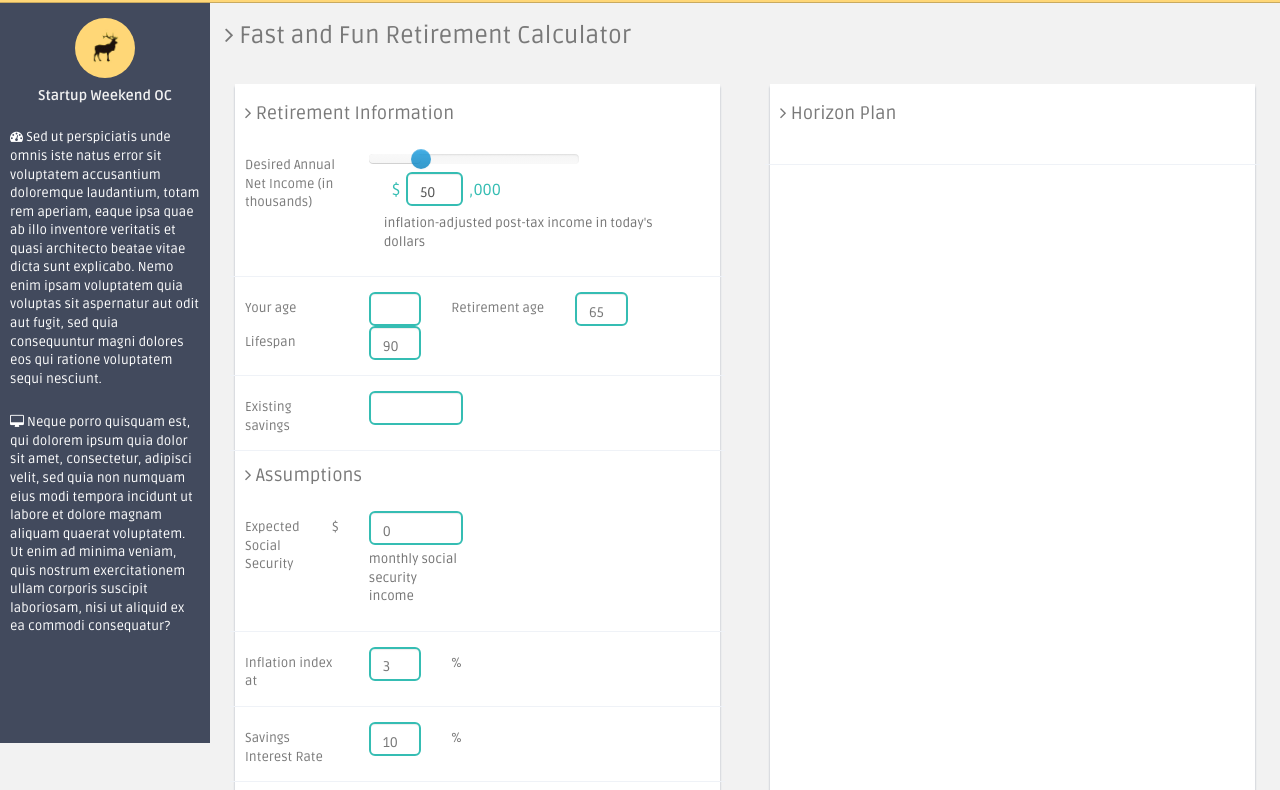
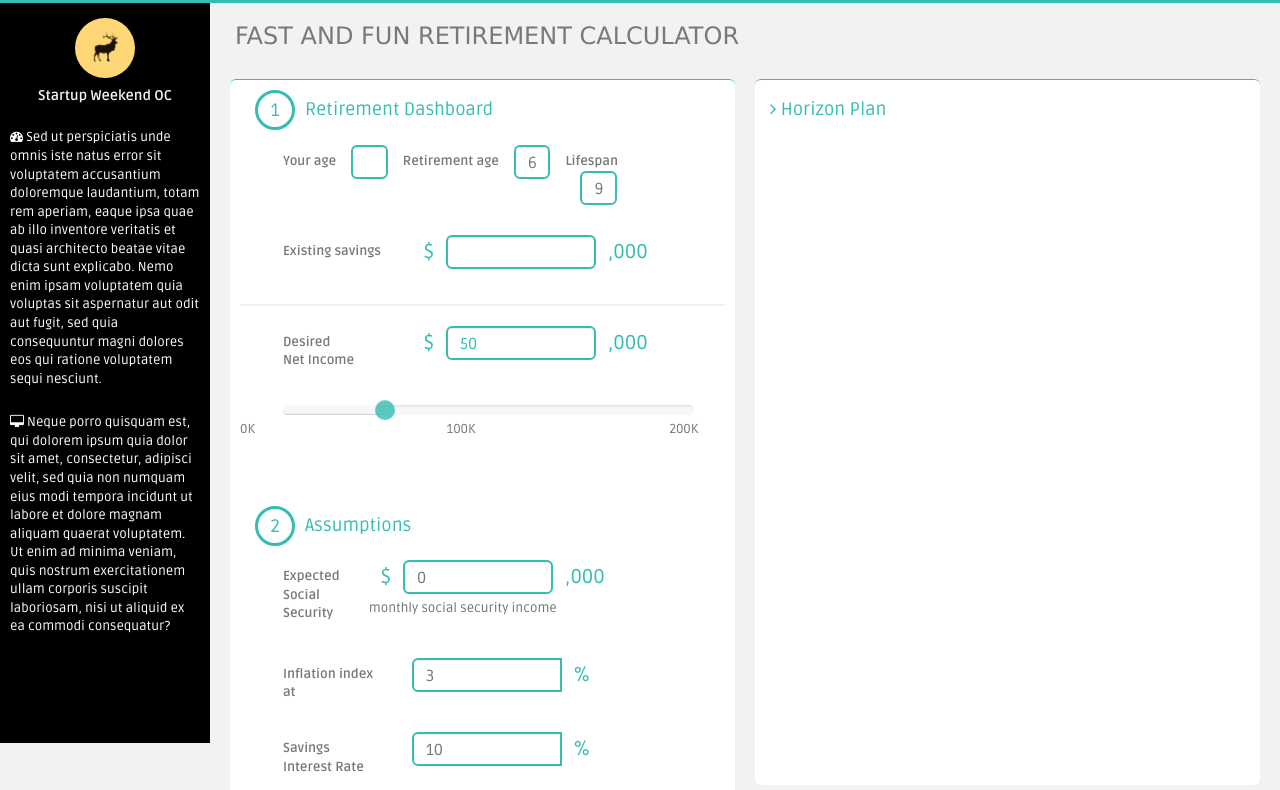
Before and after one commit to btilly/startupweekend-2015, a plain HTML site: page index.html in a window 1280 px wide. Shown: the part 57-847 px from the top of the page. Drawn offline with Linux system fonts and the light colour scheme; a script that the page names is missing.

Commit message:
Look and feel better and better

```diff
--- a/assets/css/slider.css
+++ b/assets/css/slider.css
@@ -12,7 +12,7 @@
   position: relative;
 }
 .slider.slider-horizontal {
-  width: 210px;
+  width: 410px;
   height: 20px;
 }
 .slider.slider-horizontal .slider-track {
@@ -114,12 +114,12 @@
   position: absolute;
   width: 20px;
   height: 20px;
-  background-color: #0e90d2;
-  background-image: -moz-linear-gradient(top, #149bdf, #0480be);
-  background-image: -webkit-gradient(linear, 0 0, 0 100%, from(#149bdf), to(#0480be));
-  background-image: -webkit-linear-gradient(top, #149bdf, #0480be);
-  background-image: -o-linear-gradient(top, #149bdf, #0480be);
-  background-image: linear-gradient(to bottom, #149bdf, #0480be);
+  background-color: #35bdb3;
+ // background-image: -moz-linear-gradient(top, #149bdf, #0480be);
+//  background-image: -webkit-gradient(linear, 0 0, 0 100%, from(#149bdf), to(#0480be));
+  //background-image: -webkit-linear-gradient(top, #149bdf, #0480be);
+  //background-image: -o-linear-gradient(top, #149bdf, #0480be);
+  //background-image: linear-gradient(to bottom, #149bdf, #0480be);
   background-repeat: repeat-x;
   filter: progid:DXImageTransform.Microsoft.gradient(startColorstr='#ff149bdf', endColorstr='#ff0480be', GradientType=0);
   -webkit-box-shadow: inset 0 1px 0 rgba(255,255,255,.2), 0 1px 2px rgba(0,0,0,.05);
--- a/assets/css/style.css
+++ b/assets/css/style.css
@@ -414,8 +414,7 @@ ul.sidebar-menu li a.active i {
 }
 
 .black-bg {
-    background: #ffd777;
-    border-bottom: 1px solid #c9aa5f;
+    background: #35bdb3;
 }
 
 .wrapper {
@@ -1748,7 +1747,6 @@ label {
 }
 
 .form-horizontal.style-form .form-group {
-	border-bottom: 1px solid #eff2f7;
 	padding-bottom: 15px;
 	margin-bottom: 15px;
 }
@@ -2240,3 +2238,79 @@ label {
 .site-min-height {
     min-height: 900px;
 }
+
+.sidebar-toggle-box {
+    color: white;
+    padding-top: 6px;
+    padding-right: 30px;
+}
+
+h3 {
+    font-family: Verdana;
+    text-transform: uppercase;
+    padding-left: 10px;
+}
+h4 {
+    padding-left: 5px;
+    color: #35bdb3;
+}
+
+.circle {
+    display: block;
+    float: left;
+    width: 40px;
+    height: 40px;
+    border-radius: 40px;
+    border-radius: 25px;
+    border: 3px solid #35bdb3;
+    text-align: center;
+    top: -10px;
+    position: relative;
+    line-height: 35px;
+    margin: 0 10px 0 10px;
+}
+
+label{
+	font-weight: bold;
+}
+.left {
+	float: left;
+}
+input.form-control {
+	color: #35bdb3;
+        font-size: 16px;
+        padding-bottom: 4px;
+}
+.input-group-addon {
+	background: transparent;
+	border: none;
+	color: #35bdb3;
+	font-size: 20px;
+}
+hr {
+	border: none;
+	border-bottom: 2px solid #eff2f7;
+}
+.btn-primary {
+	background: #35bdb3;
+	padding-left: 20px;
+	padding-right: 20px;
+	border-color: transparent;
+}
+.form-panel {
+	border-radius: 6px;
+	box-shadow: none;
+	border-top: 1px solid #35bdb3;
+	margin: 5px;
+}
+#sidebar {
+	background: black;
+}
+.onright .onleft{
+}
+.onleft {
+	padding-right: 5px;
+}
+.onright {
+	padding-left: 5px;
+}
--- a/index.html
+++ b/index.html
@@ -39,7 +39,7 @@
                   <div class="fa fa-bars tooltips" data-placement="right" data-original-title="Toggle Navigation"></div>
               </div>
             <!--logo start-->
-            <a href="index.html" class="logo"><b>Horizon Dash</b></a>
+            <a href="index.html" class="logo"><img src="assets/img/logo.png"></a>
             <!--logo end-->
             <div class="nav notify-row" id="top_menu">
                 <!--  notification start -->
@@ -178,19 +178,13 @@
                         </ul>
                     </li>
                     <!-- inbox dropdown end -->
-                    <li id="demo" class="dropdown">
-		<a href="demo.html">View template tools</a>
-			</li>
                     <li id="funds">
-		<a href="funds.html">Our recommendations</a>
+		<a href="funds.html">Recommendations</a>
 			</li>
                 </ul>
                 <!--  notification end -->
             </div>
             <div class="top-menu">
-            	<ul class="nav pull-right top-menu">
-                    <li><a class="logout" href="login.html">Logout</a></li>
-            	</ul>
             </div>
         </header>
       <!--header end-->
@@ -230,83 +224,102 @@ Neque porro quisquam est, qui dolorem ipsum quia dolor sit amet, consectetur, ad
       <!--main content start-->
       <section id="main-content">
           <section class="wrapper site-min-height">
-          	<h3><i class="fa fa-angle-right"></i> Fast and Fun Retirement Calculator</h3>
+                <h3>Fast and Fun Retirement Calculator</h3>
 
 		<div class="alert alert-danger hidden " id="form-error">
 			Be sure to fill in all the fields and let's calculate!
 		</div>
                 <form class="form-horizontal style-form" method="get">
           	<div class="row mt">
-          		<div class="col-lg-6">
+          		<div class="col-lg-6 onleft">
 
 
                   <div class="form-panel">
-                  	  <h4 class="mb"><i class="fa fa-angle-right"></i> Retirement Information </h4>
-                          <div class="form-group">
-                              <label class="col-sm-3 control-label">Desired Annual Net Income (in thousands)</label>
-			      <div class="col-sm-9">
-                                  <input type="text" class="form-control" name="desiredSlider" id="desiredSlider">
-					<br/>
-                              <label class="col-sm-1 control-label tight pre">$</label>
-				<div class="col-sm-2 tight">
-  				<input class="form-control" type="text" id="desired" name="desired">
-				</div>
-                              <label class="col-sm-1 control-label tight post">,000</label>
-<!--
-<div class="input-group">
-  <span class="input-group-addon pre">$</span>
-  <input type="text" class="form-control" id="desired" name="desired">
-</div>
--->
-                              	<div class="col-sm-12">
-                                  <span class="help-block">inflation-adjusted post-tax income in today's dollars</span>
-				</div>
-				</div>
-                          </div>
-			<div class="form-group">
-                              <label class="col-sm-3 control-label">Your age</label>
+                  	  <h4 class="mb"><span class="circle">1</span>Retirement Dashboard</h4>
+			  <div class="form-group">
+                              <div class="col-sm-1" ></div>
+                              <div class="col-sm-10" >
+                              <label class="left control-label">Your age</label>
                               <div class="col-sm-2">
                                   <input type="text" class="form-control" name="myage">
                               </div>
-                              <label class="col-sm-3 control-label">Retirement age</label>
+                              <label class="left control-label">Retirement age</label>
                               <div class="col-sm-2">
                                   <input type="text" class="form-control" name="retireage" placeholder="65">
                               </div>
-				<div style="clear:both"></div>
-                              <label class="col-sm-3 control-label">Lifespan</label>
+                              <label class="left control-label">Lifespan</label>
                               <div class="col-sm-2">
                                   <input type="text" class="form-control" name="lifespan" placeholder="90">
                               </div>
+				</div>
                 	</div>
 			<div class="form-group">
+                              <div class="col-sm-1"></div>
                               <label class="col-sm-3 control-label">Existing savings</label>
-                              <div class="col-sm-3">
-                                  <input type="text" class="form-control" name="savings">
+                              <div class="col-sm-3 ">
+				<div class="input-group">
+				  <span class="input-group-addon pre">$</span>
+                                  <input type="text" class="form-control"  style="width: 150px" name="savings">
+				  <span class="input-group-addon post">,000</span>
+				</div>
                               </div>
 			</div>
-                  	<h4 class="mb"><i class="fa fa-angle-right"></i> Assumptions </h4>
+			<hr/>
+                          <div class="form-group">
+				<div class="col-sm-1"></div>
+                              <label class="col-sm-3 control-label">Desired<br/> Net Income</label>
+			      <div class="col-sm-3">
+				<div class="input-group">
+				  <span class="input-group-addon pre">$</span>
+                                  <input type="text" class="form-control"  style="width: 150px" name="desired" id="desired">
+				  <span class="input-group-addon post">,000</span>
+				</div>
+			      </div>
+				</div>
+                          <div class="form-group">
+				<div class="col-sm-1"></div>
+				<div class="col-sm-9">
+                                  <input type="text" class="form-control" name="desiredSlider" id="desiredSlider">
+				</div>
+				<div class="clearfix"></div>
+				<div class="col-sm-1">0K</div><div class="col-sm-9 centered">100K</div><div class="col-sm-1">200K</div>
+                          </div>
+			<br/><br/>
+                  	<h4 class="mb"><span class="circle">2</span>Assumptions </h4>
 			<div class="form-group">
+				<div class="col-sm-1"></div>
                               <label class="col-sm-2 control-label">Expected Social Security</label>
-                              <label style="text-align: right" class="col-sm-1 control-label">$</label>
                               <div class="col-sm-3">
-                                  <input type="text" class="form-control input-dollar" name="socialsecurity" placeholder="0">
-                                  <span class="help-block">monthly social security income</span>
+				<div class="input-group">
+				  <span class="input-group-addon pre">$</span>
+                                  <input type="text" class="form-control"  style="width: 150px" name="socialsecurity"
+				  	placeholder="0">
+				  <span class="input-group-addon post">,000</span>
+				 </div>
+                                 <span style="white-space: nowrap" class="help-block">monthly social security income</span>
                               </div>
                 	</div>
                           <div class="form-group">
+				<div class="col-sm-1"></div>
 				<label class="col-sm-3 control-label">Inflation index at</label>
-                              <div class="col-sm-2">
-                                  <input type="text" class="form-control" name="inflation" placeholder="3">
-                              </div>
-                              <label class="col-sm-1 control-label">%</label>
-
-			</div>
+                              <div class="col-sm-3">
+				<div class="input-group">
+                                  <input type="text" class="form-control"  style="width: 150px" name="inflation"
+				  	placeholder="3">
+				  <span class="input-group-addon post">%</span>
+				 </div>
+			     </div>
+			  </div>
 			<div class="form-group">
+				<div class="col-sm-1"></div>
                               <label class="col-sm-3 control-label">Savings Interest Rate</label>
-                              <div class="col-sm-2">
-                                  <input type="text" class="form-control" name="interest" placeholder="10">
-                              </div>
-                              <label class="col-sm-1 control-label">%</label>
+                              <div class="col-sm-3">
+				<div class="input-group">
+                                  <input type="text" class="form-control"  style="width: 150px" name="interest"
+				  	placeholder="10">
+				  <span class="input-group-addon post">%</span>
+				 </div>
+			     </div>
                 	</div>
 			<div class="form-group">
                               <div class="col-sm-5 text-center">
@@ -314,7 +327,7 @@ Neque porro quisquam est, qui dolorem ipsum quia dolor sit amet, consectetur, ad
                               </div>
 			</div>
 		</div></div>
-                <div class="col-lg-6">
+                <div class="col-lg-6 onright">
                   <div class="form-panel">
                   	  <h4 class="mb"><i class="fa fa-angle-right"></i> Horizon Plan</h4>
                           <div class="form-group">
```
Also changed, not shown: assets/css/bootstrap.css.
